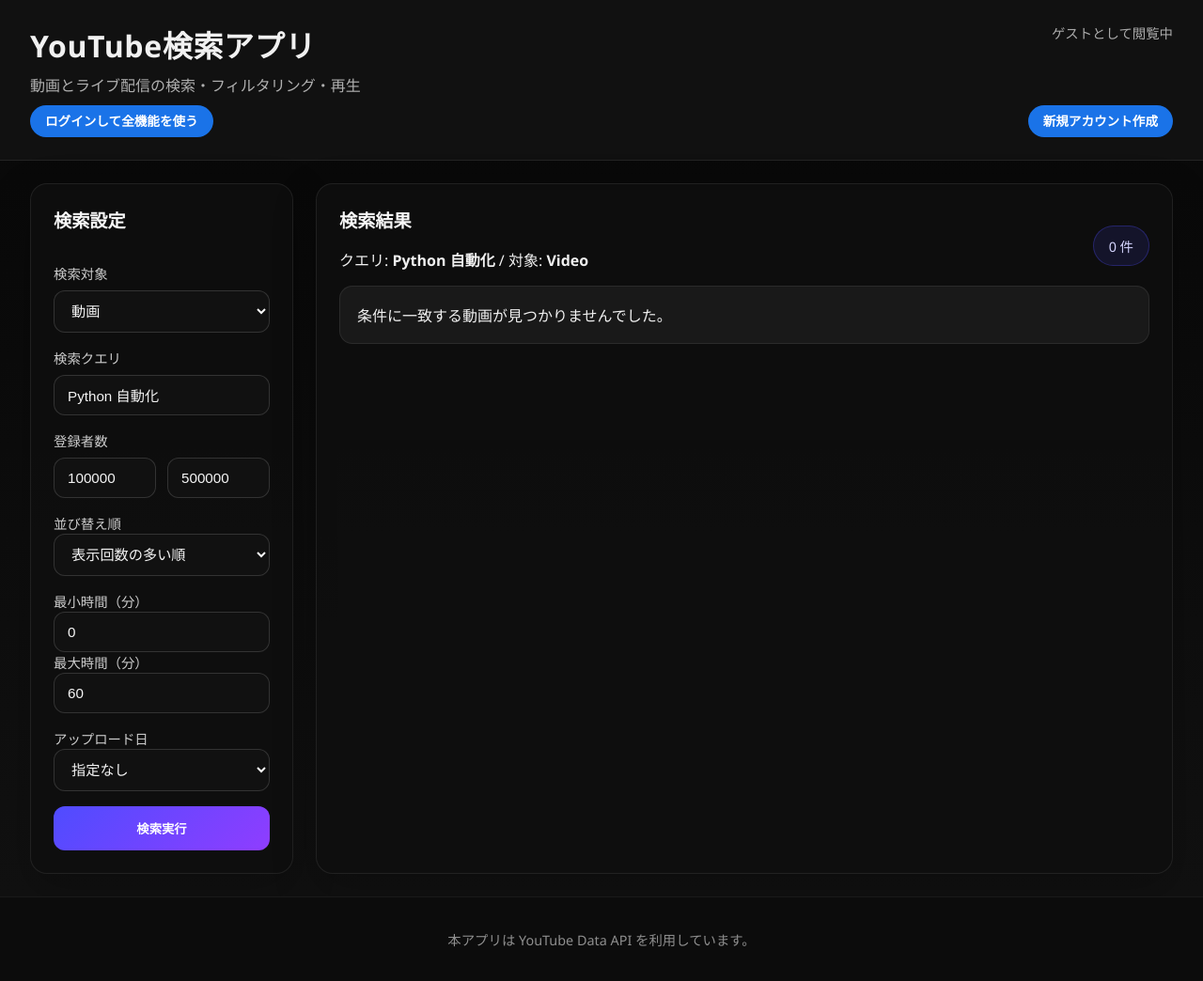
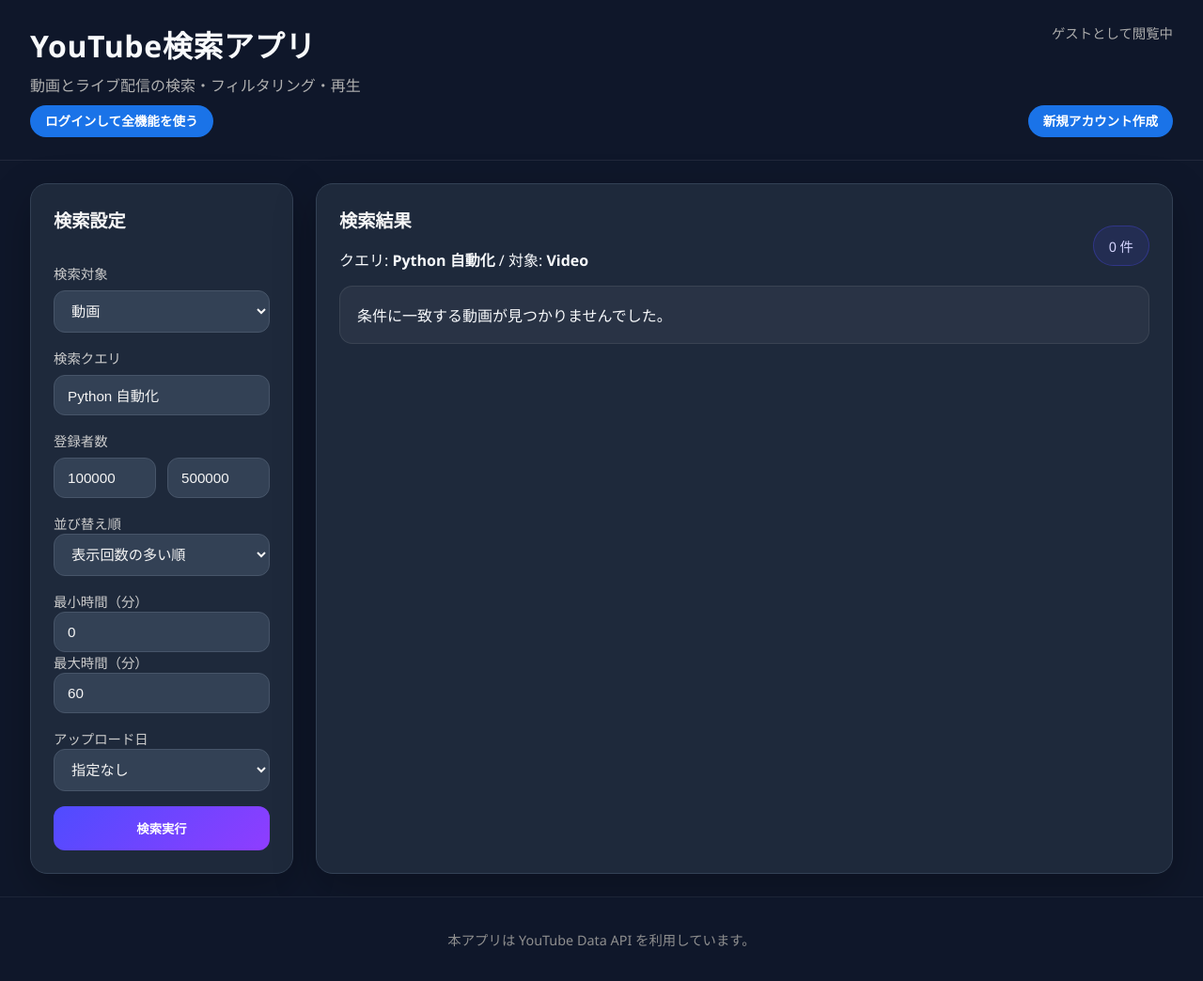
Before and after one commit to rezi7mn/youtube_search, a Django app: page / in a window 1280 px wide. Shown: the whole page at 94% size. Run offline with Django 5.2, Linux system fonts and the light colour scheme; some libraries are stand-ins or nearby versions.

Commit message:
背景色の変更

```diff
--- a/Youtube_search_django/youtube_project/youtube_app/static/youtube_app/style.css
+++ b/Youtube_search_django/youtube_project/youtube_app/static/youtube_app/style.css
@@ -12,8 +12,8 @@
 body {
   margin: 0;
   min-height: 100vh;
-  background: linear-gradient(180deg, #070707 0%, #121212 100%);
-  color: #f1f1f1;
+  background-color: #0f172a;
+  color: #f8fafc;
 }
 
 .page-shell {
@@ -24,7 +24,7 @@ body {
 
 .app-header {
   padding: 24px 32px;
-  background: #111;
+  background-color: #0f172a;
   border-bottom: 1px solid rgba(255, 255, 255, 0.08);
 }
 
@@ -48,8 +48,8 @@ body {
 }
 
 .panel {
-  background: rgba(15, 15, 15, 0.92);
-  border: 1px solid rgba(255, 255, 255, 0.08);
+  background-color: #1e293b;
+  border: 1px solid #334155;
   border-radius: 18px;
   box-shadow: 0 16px 45px rgba(0, 0, 0, 0.25);
 }
@@ -93,9 +93,9 @@ body {
 
 .field-group input,
 .field-group select {
-  border: 1px solid rgba(255, 255, 255, 0.14);
+  border: 1px solid #475569;
   border-radius: 12px;
-  background: #111;
+  background-color: #334155;
   color: #f5f5f5;
   padding: 12px 14px;
   font-size: 0.95rem;
@@ -267,7 +267,7 @@ body {
   text-align: center;
   color: #8f8f8f;
   font-size: 0.9rem;
-  background: #0c0c0c;
+  background-color: #0f172a;
   border-top: 1px solid rgba(255, 255, 255, 0.06);
 }
 
--- a/Youtube_search_django/youtube_project/youtube_app/templates/youtube_app/search.html
+++ b/Youtube_search_django/youtube_project/youtube_app/templates/youtube_app/search.html
@@ -122,7 +122,7 @@
                                 {% for history in recent_history %}
                                     <li>
                                         <strong>{{ history.query }}</strong> · {{ history.target|title }} · {{ history.results_count }} 件<br>
-                                        <small style="color: #666;">
+                                        <small style="color: #94a3b8;">
                                             登録者: {{ history.lower_threshold|intcomma }}〜{{ history.upper_threshold|intcomma }}
                                             {% if history.target == 'video' %}| 時間: {{ history.min_duration }}〜{{ history.max_duration }}分{% endif %}<br>
                                             {{ history.created_at|date:'Y/m/d H:i' }}
--- a/Youtube_search_django/youtube_project/youtube_app/views.py
+++ b/Youtube_search_django/youtube_project/youtube_app/views.py
@@ -483,7 +483,7 @@ def recommendations_view(request):
                 # 更新後の「タイトル表示部分」のHTMLだけを返す
                 from django.http import HttpResponse
                 html = f'''
-                    <h3 style="margin: 0; color: #f1f1f1;">{fav_list.name}</h3>
+                    <h3 style="margin: 0; color: #f8fafc;">{fav_list.name}</h3>
                     <div>
                         <span id="video-count-{fav_list.id}" style="font-size: 0.8em; color: #777; margin-right: 10px;">{fav_list.videos.count()} 本</span>
                         <button type="button" onclick="this.closest('.list-header-container').classList.add('editing')" style="background: none; border: none; color: #aaa; cursor: pointer; font-size: 0.8em; text-decoration: underline;">編集</button>
```
Also changed, not shown: Youtube_search_django/youtube_project/youtube_app/templates/youtube_app/login.html (+5 -5 lines), Youtube_search_django/youtube_project/youtube_app/templates/youtube_app/recommendations.html (+7 -7 lines), Youtube_search_django/youtube_project/db.sqlite3.
